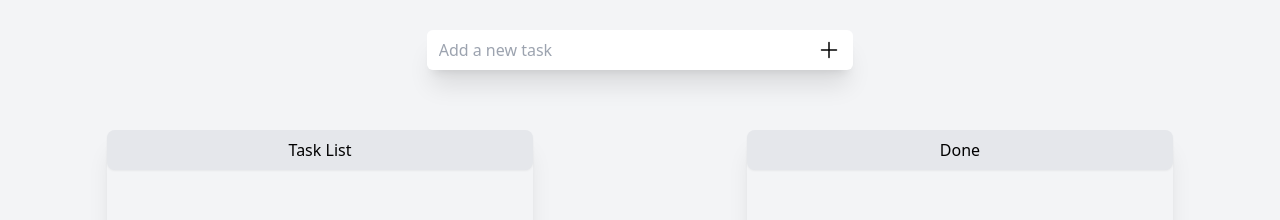
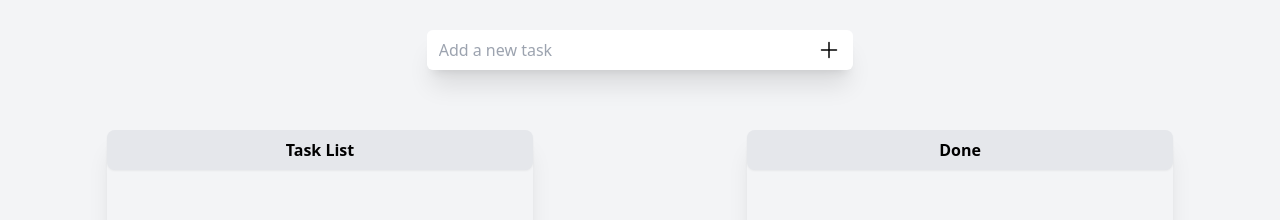
Before and after one commit to pakerchang/vue-todo-ts, a Vue app: page / in a window 1280 px wide. Shown: the top 220 px of the page. Built offline with nearby package versions, Linux system fonts and the light colour scheme.

Commit message:
style(component): Adjustment List title.

```diff
--- a/src/components/shared/List.vue
+++ b/src/components/shared/List.vue
@@ -7,7 +7,7 @@ const props = defineProps({
 
 <template>
   <div class="w-1/3 h-full flex-col shadow-xl rounded-lg">
-    <h2 class="text-center py-2 shadow-sm rounded-lg bg-gray-200">{{ title }}</h2>
+    <h2 class="text-center font-bold py-2 shadow-sm rounded-lg bg-gray-200">{{ title }}</h2>
     <!-- How to bind map key for typescript ? -->
     <div class="h-8 flex px-4 justify-between items-center my-3" v-for="(item, index) in data" :key:string="item">
       {{ item }}
```
